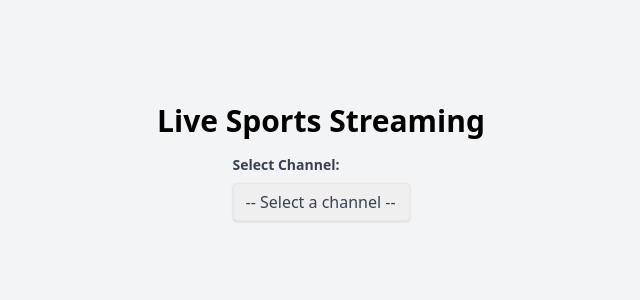
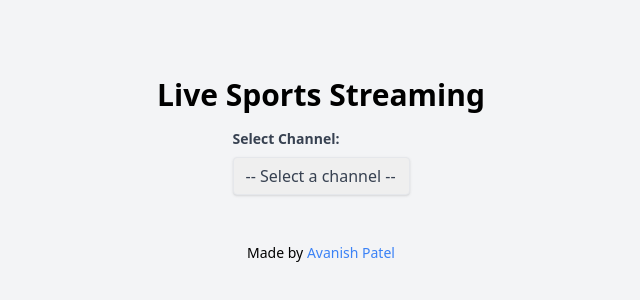
Before and after one commit to avanish-patel/live-stream, a React (Create React App) app: page / in a window 1280 px wide. Shown: the part 230-530 px from the top of the page, without its empty margins (319-959 px from the left). Built offline with nearby package versions, Linux system fonts and the light colour scheme.

Commit message:
Added made by

```diff
--- a/src/VideoPlayer.js
+++ b/src/VideoPlayer.js
@@ -51,6 +51,9 @@ const VideoPlayer = () => {
           ></iframe>
         </div>
       )}
+        <footer className="mt-8 text-center text-sm">
+        Made by <a className='text-blue-500' href='https://github.com/avanish-patel' target='__blank'>Avanish Patel</a>
+      </footer>
     </div>
   );
 };
```
